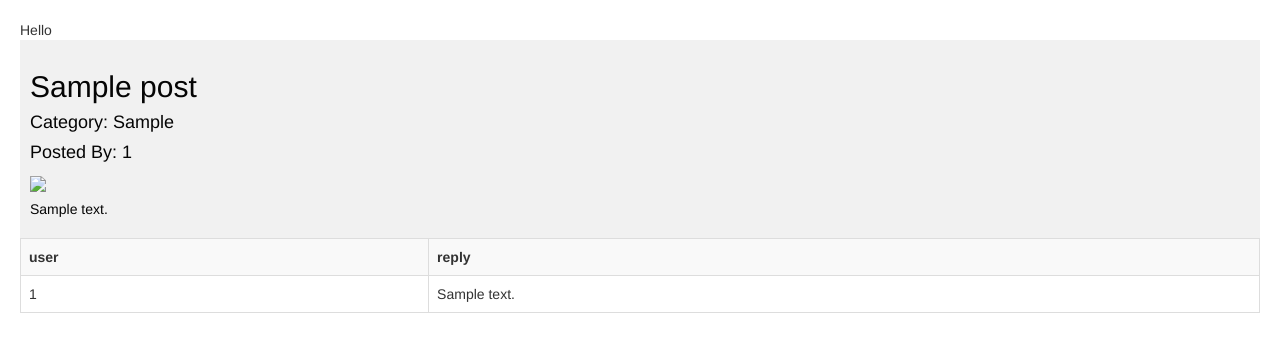
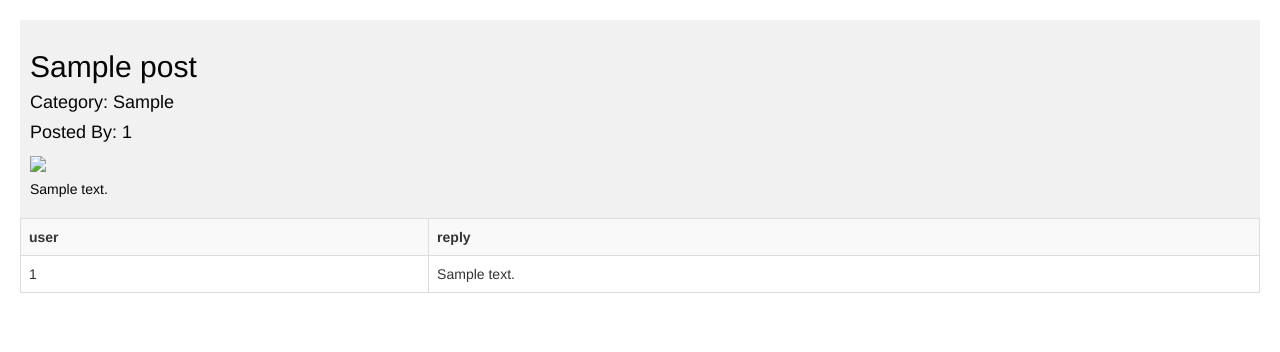
Before and after one commit to kelliulep/cs340_hw_db, a PHP site: page /viewPost.php?post=1 in a window 1280 px wide. Shown: the part 58-410 px from the top of the page. Run offline with PHP 8.4, Linux system fonts and the light colour scheme; tables that the repository leaves empty or names only in its code hold one stand-in row (values such as "Sample post"); data that the repository does not hold is empty.

Commit message:
remove debugging check

```diff
--- a/viewPost.php
+++ b/viewPost.php
@@ -41,7 +41,6 @@
 		} else {
 		    $currUser = "";
 		}
-		 echo "Hello $currUser";
         // change the value of $dbuser and $dbpass to your username and password
 
 
```
